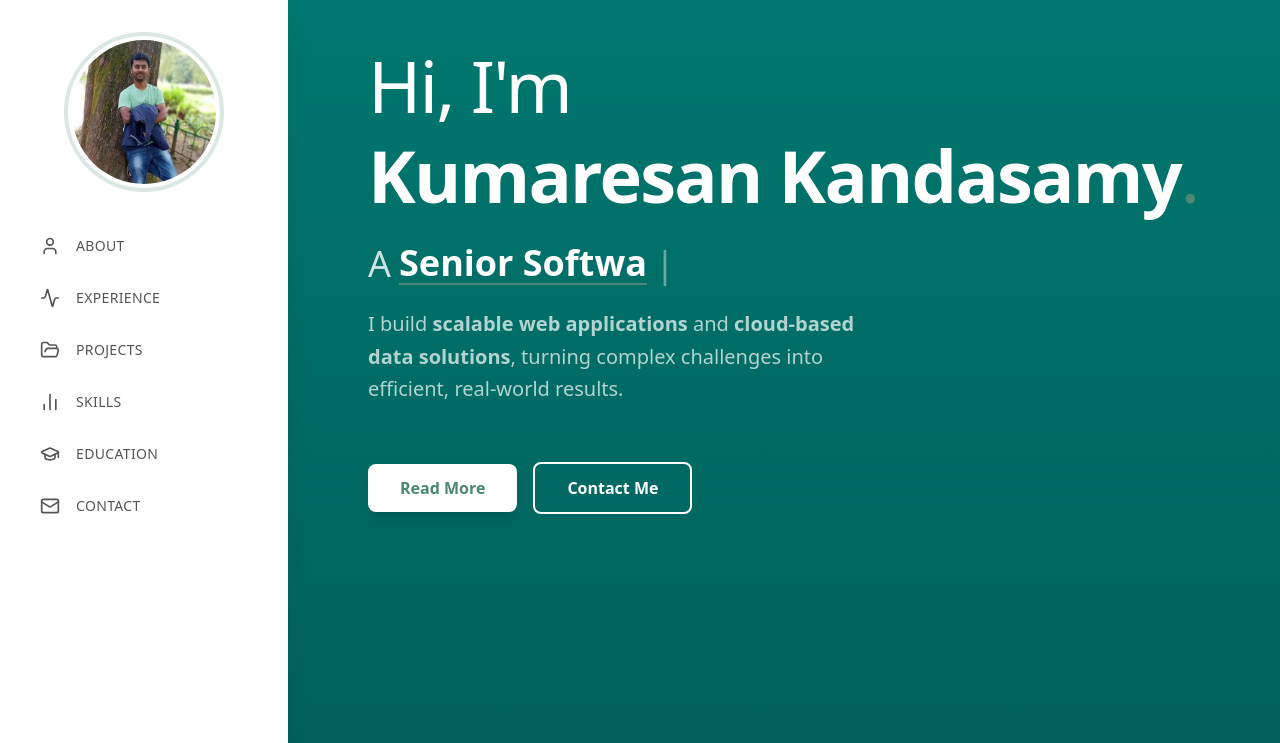
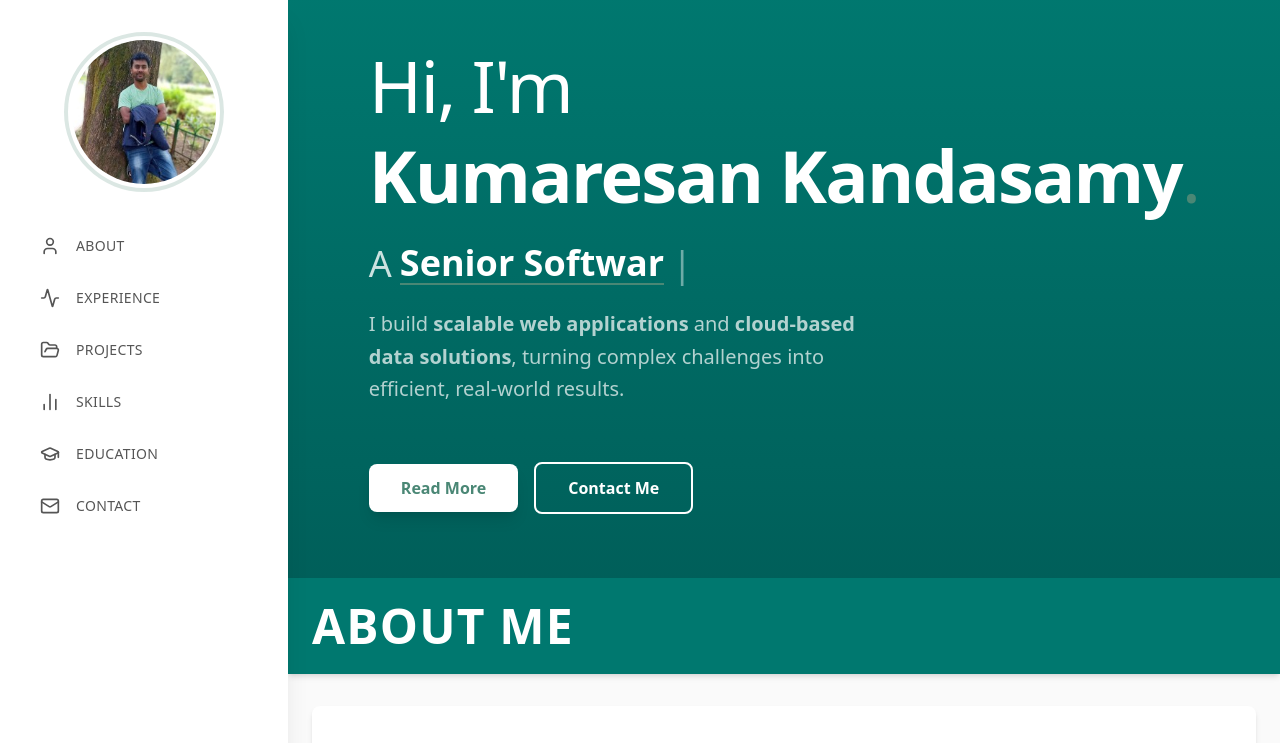
Before and after one commit to kumaresankandasamy/portfolio, a Next.js app: page / in a window 1280 px wide. Shown: the top 743 px of the page. Built offline with nearby package versions, Linux system fonts and the light colour scheme.

Commit message:
updated the code

```diff
--- a/src/components/Hero.tsx
+++ b/src/components/Hero.tsx
@@ -34,7 +34,11 @@ export default function Hero() {
     return (
         <section
             id="home"
-            className="min-h-screen flex items-start md:items-start justify-center md:justify-start px-8 md:px-20 pt-10 relative overflow-hidden bg-gradient-to-b from-teal-700 to-teal-800"
+            className="flex items-start justify-center
+                px-6 md:px-20
+                pt-20 md:pt-10 pb-16
+                relative overflow-hidden
+                bg-gradient-to-b from-teal-700 to-teal-800"
         >
             <div className="max-w-4xl z-10">
                 <motion.div
--- a/src/components/Sidebar.tsx
+++ b/src/components/Sidebar.tsx
@@ -12,7 +12,6 @@ const navItems = [
     { name: "Skills", href: "#skills", icon: <BarChart2 size={20} /> },
     { name: "Education", href: "#education", icon: <GraduationCap size={20} /> },
     { name: "Contact", href: "#contact", icon: <Mail size={20} /> },
-    // { name: "Resume", href: "/resume.pdf", icon: <FileText size={20} /> },
 ];
 
 export default function Sidebar() {
```
